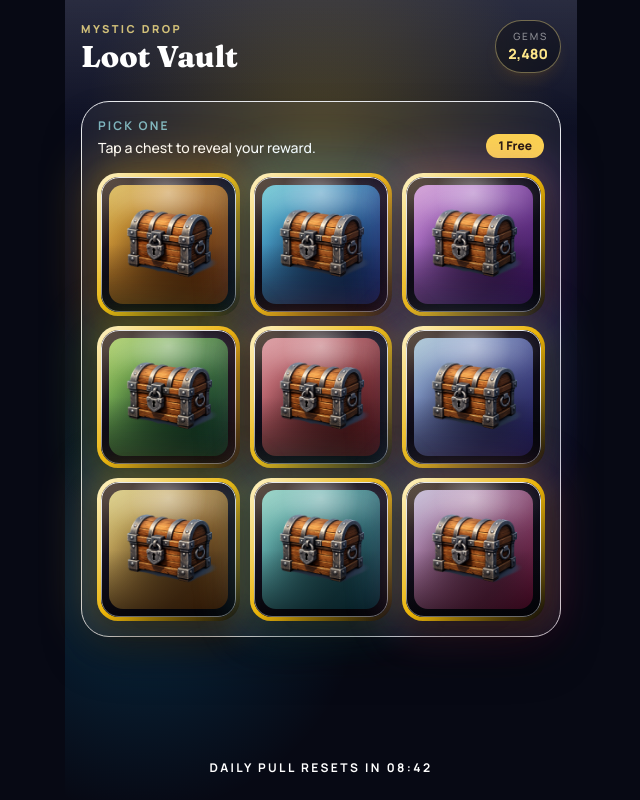
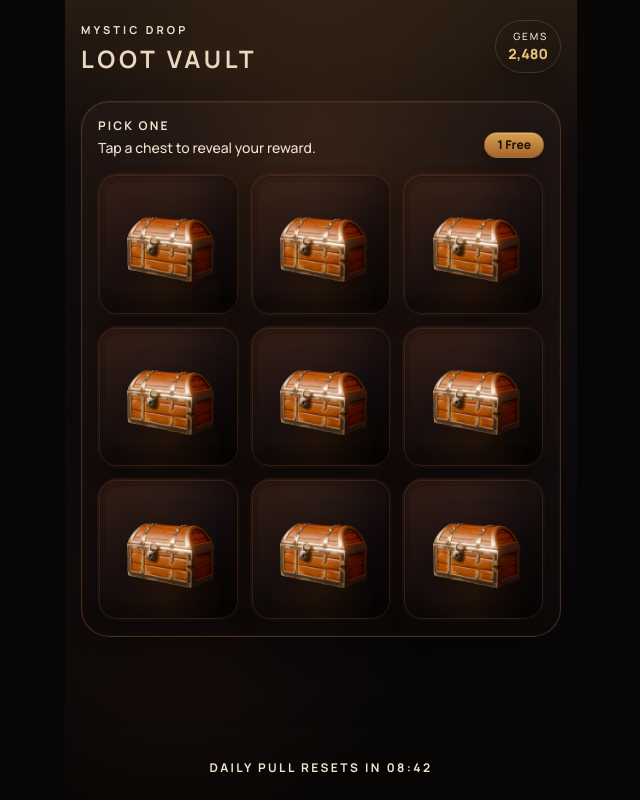
Before and after one commit to khk1997/3d-unboxing-practice, a React (Vite) app: page / in a window 1280 px wide. Shown: the whole page, without its empty margins (319-959 px from the left). Built offline with nearby package versions, Linux system fonts and the light colour scheme.

Commit message:
Polish retro loot UI

```diff
--- a/src/App.tsx
+++ b/src/App.tsx
@@ -8,7 +8,7 @@ export function App() {
   const selectedChestId = useLootBoxStore((state) => state.selectedChestId);
 
   return (
-    <main className="min-h-screen overflow-hidden bg-[#070914] text-white">
+    <main className="min-h-screen overflow-hidden bg-[#080706] text-[#f0e3cf]">
       <motion.section
         className="relative mx-auto flex min-h-screen w-full max-w-md flex-col px-4 pb-6 pt-5 sm:max-w-lg"
         animate={{
@@ -17,8 +17,8 @@ export function App() {
         }}
         transition={{ duration: 0.35, ease: [0.22, 1, 0.36, 1] }}
       >
-        <div className="pointer-events-none absolute inset-0 bg-[radial-gradient(circle_at_50%_18%,rgba(250,204,21,0.24),transparent_34%),radial-gradient(circle_at_15%_74%,rgba(14,165,233,0.2),transparent_30%),linear-gradient(180deg,#11142a_0%,#070914_64%)]" />
-        <div className="pointer-events-none absolute inset-x-0 top-0 h-32 bg-gradient-to-b from-white/10 to-transparent" />
+        <div className="pointer-events-none absolute inset-0 bg-[radial-gradient(circle_at_50%_18%,rgba(176,105,42,0.16),transparent_34%),radial-gradient(circle_at_22%_78%,rgba(82,40,30,0.22),transparent_32%),radial-gradient(circle_at_82%_42%,rgba(47,30,31,0.2),transparent_38%),linear-gradient(180deg,#17110f_0%,#0c0a0d_54%,#060504_100%)]" />
+        <div className="pointer-events-none absolute inset-x-0 top-0 h-36 bg-gradient-to-b from-[#b8792f]/10 to-transparent" />
 
         <motion.div
           className="relative z-10 flex items-center justify-between"
@@ -27,33 +27,33 @@ export function App() {
           transition={{ duration: 0.45 }}
         >
           <div>
-            <p className="text-[11px] font-extrabold uppercase tracking-[0.22em] text-amber-200/80">
+            <p className="text-[11px] font-bold uppercase tracking-[0.28em] text-[#b99061]/78">
               Mystic Drop
             </p>
-            <h1 className="mt-1 font-display text-3xl font-extrabold leading-none text-white">
+            <h1 className="mt-2 text-2xl font-bold uppercase leading-none tracking-[0.16em] text-[#ead8bf] drop-shadow-[0_2px_16px_rgba(176,105,42,0.16)]">
               Loot Vault
             </h1>
           </div>
-          <div className="rounded-full border border-amber-200/40 bg-black/30 px-3 py-2 text-right shadow-lg shadow-amber-500/10 backdrop-blur">
-            <p className="text-[10px] uppercase tracking-[0.18em] text-white/50">Gems</p>
-            <p className="text-sm font-extrabold text-amber-200">2,480</p>
+          <div className="rounded-full border border-[rgba(111,74,47,0.56)] bg-[#100b09]/58 px-3 py-2 text-right shadow-lg shadow-black/20 backdrop-blur">
+            <p className="text-[10px] uppercase tracking-[0.18em] text-[#c0a17a]/58">Gems</p>
+            <p className="text-sm font-extrabold text-[#e5bf7a]">2,480</p>
           </div>
         </motion.div>
 
         <motion.div
-          className="relative z-10 mt-7 rounded-[28px] border border-white/12 bg-white/[0.06] p-4 shadow-2xl shadow-black/40 backdrop-blur-md"
+          className="relative z-10 mt-7 rounded-[28px] border border-[rgba(111,74,47,0.58)] bg-[radial-gradient(circle_at_50%_8%,rgba(176,105,42,0.11),transparent_34%),linear-gradient(180deg,rgba(37,25,22,0.7)_0%,rgba(15,12,13,0.74)_100%)] p-4 shadow-[inset_0_1px_0_rgba(170,112,56,0.12),inset_0_0_0_1px_rgba(37,24,20,0.38),0_24px_60px_rgba(0,0,0,0.42),0_0_36px_rgba(176,105,42,0.06)] backdrop-blur-md"
           initial={{ opacity: 0, y: 20 }}
           animate={{ opacity: 1, y: 0 }}
           transition={{ duration: 0.5, delay: 0.12 }}
         >
           <div className="mb-4 flex items-end justify-between">
             <div>
-              <p className="text-xs font-bold uppercase tracking-[0.18em] text-cyan-200/70">
+              <p className="text-xs font-bold uppercase tracking-[0.18em] text-[#c99b67]/76">
                 Pick one
               </p>
-              <p className="mt-1 text-sm text-white/58">Tap a chest to reveal your reward.</p>
+              <p className="mt-1 text-sm text-[#e8d6bd]/68">Tap a chest to reveal your reward.</p>
             </div>
-            <span className="rounded-full bg-amber-300 px-3 py-1 text-xs font-black text-[#221509]">
+            <span className="rounded-full border border-[rgba(111,74,47,0.55)] bg-[linear-gradient(180deg,#d8a24f_0%,#a7652d_100%)] px-3 py-1 text-xs font-black text-[#241309] shadow-[inset_0_1px_0_rgba(255,226,170,0.36),0_8px_18px_rgba(0,0,0,0.22)]">
               1 Free
             </span>
           </div>
@@ -71,7 +71,7 @@ export function App() {
           animate={{ opacity: 1 }}
           transition={{ delay: 0.58 }}
         >
-          <p className="text-xs font-bold uppercase tracking-[0.2em] text-white/38">
+          <p className="text-xs font-bold uppercase tracking-[0.2em] text-[#b99061]/48">
             Daily pull resets in 08:42
           </p>
         </motion.div>
--- a/src/components/loot/ChestCard.tsx
+++ b/src/components/loot/ChestCard.tsx
@@ -69,31 +69,47 @@ export function ChestCard({ chest, index }: ChestCardProps) {
       style={{ rotateX, rotateY, transformStyle: 'preserve-3d' }}
     >
       <motion.span
-        className={`absolute -inset-3 rounded-[26px] bg-gradient-to-br ${chest.tone} blur-xl`}
+        className="absolute -inset-3 rounded-[26px] bg-[#b8792f]/30 blur-xl"
         animate={{
-          opacity: isHovered ? 0.72 : 0.28,
+          opacity: isHovered ? 0.42 : 0.08,
           scale: isHovered ? 1.12 : 1,
         }}
         transition={{ duration: 0.22 }}
       />
       <motion.span
-        className="absolute -inset-px rounded-[21px] bg-gradient-to-br from-amber-100 via-yellow-500 to-stone-950"
+        className={`absolute -inset-px rounded-[21px] ${
+          isHovered
+            ? 'bg-[linear-gradient(145deg,rgba(184,119,55,0.5),rgba(94,57,33,0.38)_48%,rgba(29,18,17,0.64)_100%)]'
+            : 'bg-[linear-gradient(145deg,rgba(90,49,25,0.34),rgba(54,31,24,0.2)_52%,rgba(16,10,10,0.34)_100%)]'
+        }`}
         animate={{
           boxShadow: isHovered
-            ? '0 20px 42px rgba(0,0,0,0.55), 0 0 42px rgba(251,191,36,0.42)'
-            : '0 16px 34px rgba(0,0,0,0.48), 0 0 28px rgba(251,191,36,0.16)',
+            ? '0 14px 30px rgba(0,0,0,0.42), 0 0 18px rgba(188,121,44,0.24)'
+            : '0 8px 18px rgba(0,0,0,0.22)',
         }}
         transition={{ duration: 0.22 }}
       />
 
       <motion.span
-        className="absolute inset-[3px] overflow-hidden rounded-[18px] bg-[linear-gradient(145deg,#33200f_0%,#171223_38%,#090b18_100%)]"
+        className={`absolute inset-px overflow-hidden rounded-[18px] ${
+          isHovered
+            ? 'bg-[radial-gradient(ellipse_at_50%_76%,rgba(174,103,36,0.24),transparent_54%),linear-gradient(145deg,rgba(48,27,24,0.72)_0%,rgba(33,20,25,0.68)_45%,rgba(12,10,12,0.72)_100%)] shadow-[inset_0_1px_0_rgba(231,187,120,0.12),inset_0_-18px_24px_rgba(0,0,0,0.36),0_10px_22px_rgba(0,0,0,0.2)]'
+            : 'bg-[radial-gradient(ellipse_at_50%_78%,rgba(139,80,32,0.15),transparent_58%),linear-gradient(145deg,rgba(38,22,21,0.46)_0%,rgba(27,18,23,0.42)_48%,rgba(10,9,11,0.46)_100%)] shadow-[inset_0_1px_0_rgba(214,168,96,0.055),inset_0_-16px_22px_rgba(0,0,0,0.26),0_8px_18px_rgba(0,0,0,0.16)]'
+        }`}
         style={{ transform: 'translateZ(18px)' }}
       >
+        <span className="absolute inset-[7px] rounded-[13px] bg-[linear-gradient(145deg,rgba(82,48,35,0.16),transparent_52%,rgba(0,0,0,0.14)_100%)]" />
+        <span className="absolute inset-0 bg-[radial-gradient(circle_at_50%_8%,rgba(185,112,49,0.045),transparent_32%),linear-gradient(135deg,rgba(168,104,50,0.035)_0%,transparent_28%,rgba(0,0,0,0.26)_76%)]" />
         <span
-          className={`absolute inset-2 rounded-[14px] bg-gradient-to-br ${chest.tone} opacity-80`}
+          className={`absolute left-1/2 top-[36%] h-[44%] w-[58%] -translate-x-1/2 rounded-full bg-[radial-gradient(ellipse_at_center,rgba(208,134,57,0.18),rgba(208,134,57,0.055)_40%,transparent_72%)] blur-lg ${
+            isHovered ? 'opacity-100' : 'opacity-55'
+          }`}
         />
-        <span className="absolute inset-0 bg-[radial-gradient(circle_at_50%_12%,rgba(255,255,255,0.38),transparent_28%),linear-gradient(135deg,rgba(255,255,255,0.22)_0%,transparent_28%,rgba(0,0,0,0.34)_72%)]" />
+        <span
+          className={`absolute left-1/2 top-[66%] h-[27%] w-[72%] -translate-x-1/2 rounded-full bg-[radial-gradient(ellipse_at_center,rgba(190,104,35,0.24),rgba(190,104,35,0.08)_38%,transparent_72%)] blur-md ${
+            isHovered ? 'opacity-100' : 'opacity-62'
+          }`}
+        />
 
         {shouldUseImage ? (
           <img
@@ -121,19 +137,19 @@ export function ChestCard({ chest, index }: ChestCardProps) {
           </>
         )}
 
-        <span className="absolute inset-x-3 top-3 h-4 rounded-full bg-white/30 blur-md" />
         <motion.span
-          className="absolute -left-1/3 top-0 h-full w-1/3 rotate-12 bg-gradient-to-r from-transparent via-white/28 to-transparent"
+          className="absolute -left-1/3 top-0 h-full w-1/3 rotate-12 bg-gradient-to-r from-transparent via-[#b8792f]/18 to-transparent"
           animate={{ x: isHovered ? '420%' : '-60%' }}
           transition={{ duration: 0.58, ease: [0.22, 1, 0.36, 1] }}
         />
-        <span className="absolute inset-0 rounded-[18px] border border-white/14" />
-        <span className="absolute inset-x-0 bottom-0 h-1/2 bg-gradient-to-t from-black/55 to-transparent" />
+        <span
+          className={`absolute inset-0 rounded-[18px] border shadow-[inset_0_0_0_1px_rgba(25,14,11,0.34)] ${
+            isHovered ? 'border-[rgba(173,116,61,0.54)]' : 'border-[rgba(79,45,29,0.58)]'
+          }`}
+        />
+        <span className="absolute inset-x-0 bottom-0 h-1/2 bg-transparent" />
       </motion.span>
 
-      <span className="absolute bottom-2 left-1/2 rounded-full border border-amber-200/40 bg-black/42 px-2 py-0.5 -translate-x-1/2 text-[9px] font-black uppercase tracking-[0.16em] text-amber-100 shadow-lg backdrop-blur-sm">
-        Chest {chest.id}
-      </span>
     </motion.button>
   );
 }
--- a/src/components/loot/ChestModel.tsx
+++ b/src/components/loot/ChestModel.tsx
@@ -31,7 +31,7 @@ function ChestPlaceholder({ rarity }: ChestModelProps) {
     }
   });
 
-  const accentColor = rarity === 'SSR' ? '#fde047' : rarity === 'SR' ? '#67e8f9' : '#c4b5fd';
+  const accentColor = rarity === 'SSR' ? '#d8a24f' : rarity === 'SR' ? '#b8792f' : '#c2aa82';
 
   return (
     <group ref={chestRef} position={[0, 0, 0]} rotation={[0.16, -0.34, 0]}>
```
Also changed, not shown: src/components/loot/RewardModal.tsx (+9 -9 lines), public/images/chests/common-chest.png, public/images/chests/hover-chest.png.
